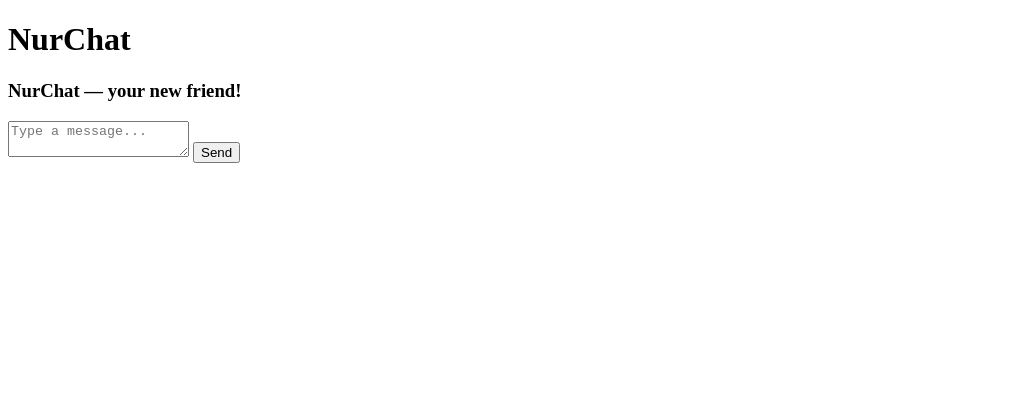
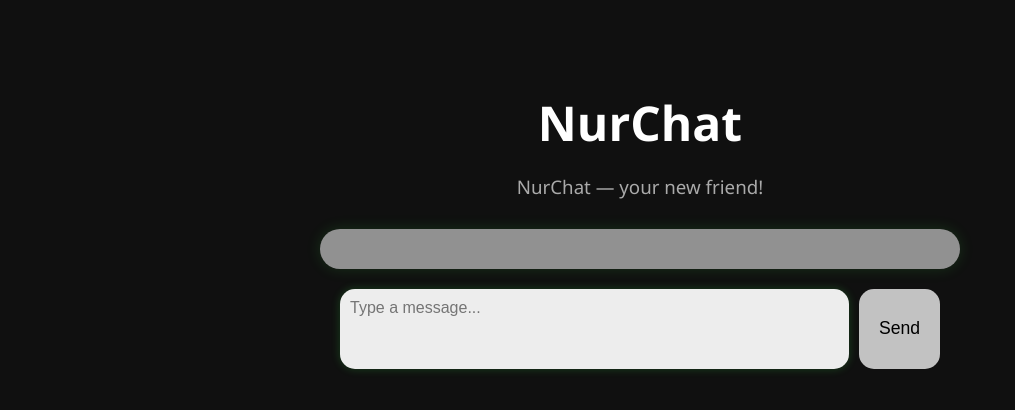
Before and after one commit to Nur-Games/NurChat, a plain HTML site: page index.html in a window 1280 px wide. Shown: the whole page, without its empty margins (0-1015 px from the left). Drawn offline with nearby package versions, Linux system fonts and the light colour scheme.

Commit message:
Update index.html

```diff
--- a/index.html
+++ b/index.html
@@ -5,7 +5,7 @@
   <meta name="viewport" content="width=device-width, initial-scale=1, maximum-scale=1, user-scalable=no">
   <title>NurChat</title>
   <script src="https://cdnjs.cloudflare.com/ajax/libs/mathjs/12.4.0/math.min.js"></script>
-  <link rel="stylesheet" src="style.css">
+  <link rel="stylesheet" href="style.css">
 
   <h1>NurChat</h1>
   <h3 id="subtitle">NurChat — your new friend!</h3>
```
